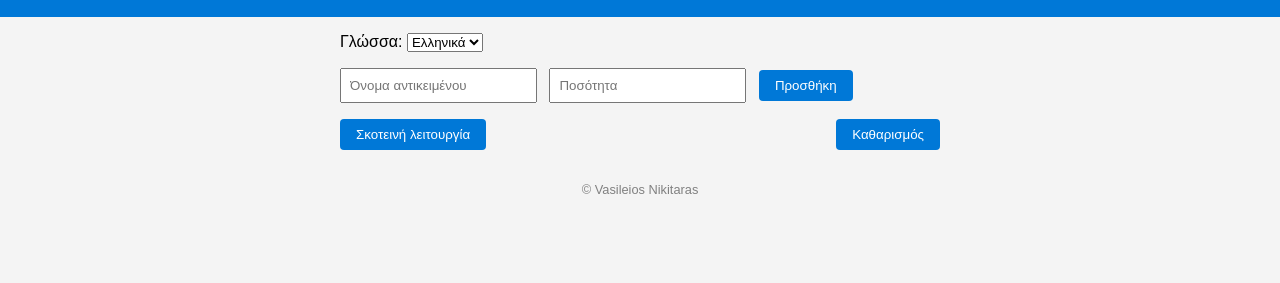
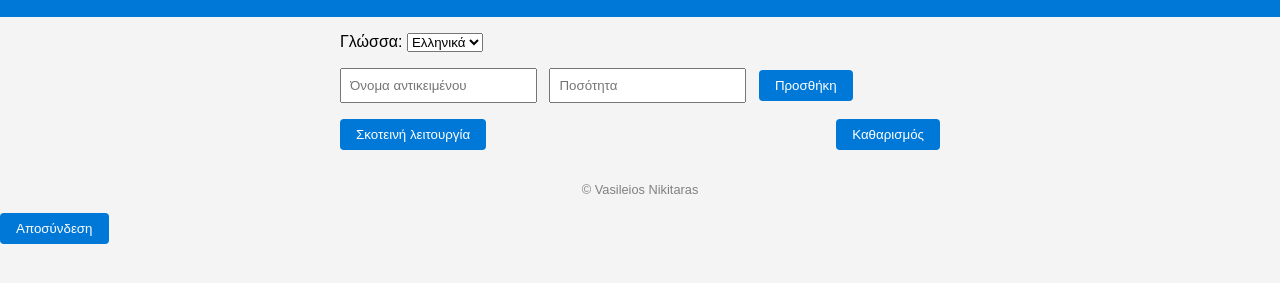
Before and after one commit to vasilisnikitaras/WarehouseApp_Vasileios, a plain HTML site: page index.html in a window 1280 px wide. Shown: the part 95-378 px from the top of the page. Drawn offline with Linux system fonts and the light colour scheme; sample sign-in values are in the browser's storage.

Commit message:
Update index.html

```diff
--- a/index.html
+++ b/index.html
@@ -39,6 +39,8 @@
     </div>
   </div>
 
+<button onclick="logout()">Αποσύνδεση</button>
+
   <script src="script.js"></script>
 </body>
 </html>
```
